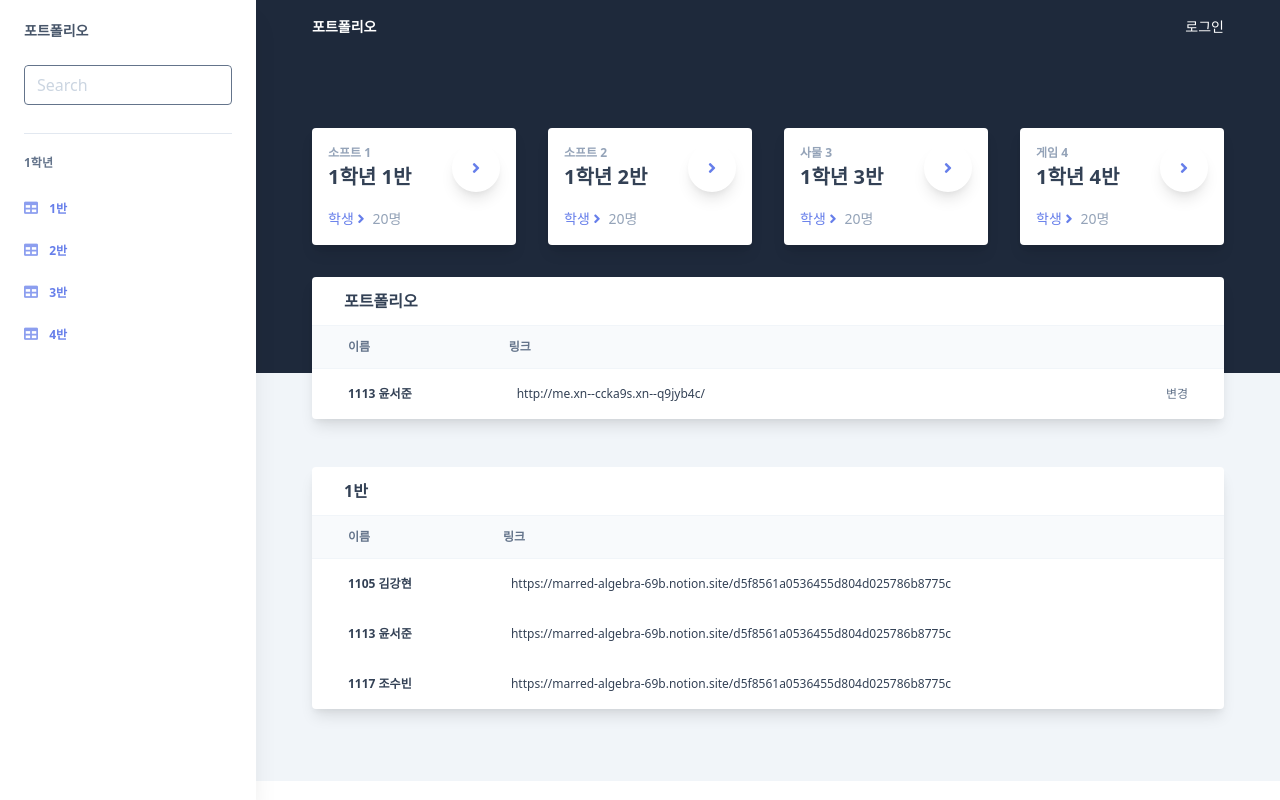
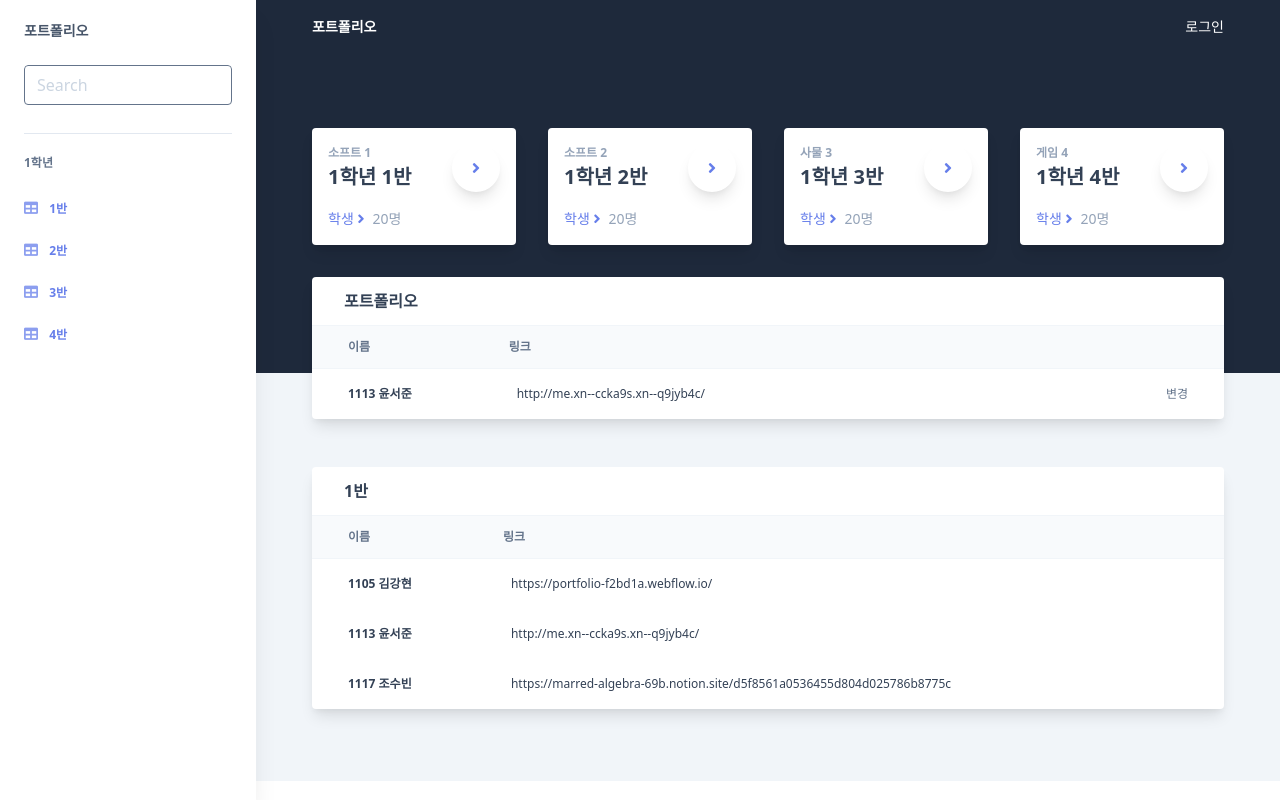
Before and after one commit to github-jademon/PortfolioChk, a Next.js app: page / in a window 1280 px wide. Built offline with nearby package versions, Linux system fonts and the light colour scheme.

Commit message:
modify data

```diff
--- a/components/Cards/CardTable.js
+++ b/components/Cards/CardTable.js
@@ -13,12 +13,12 @@ const data = {
     {
       stuid: "1105",
       stuname: "김강현",
-      stuurl: "https://marred-algebra-69b.notion.site/d5f8561a0536455d804d025786b8775c",
+      stuurl: "https://portfolio-f2bd1a.webflow.io/",
     },
     {
       stuid: "1113",
       stuname: "윤서준",
-      stuurl: "https://marred-algebra-69b.notion.site/d5f8561a0536455d804d025786b8775c",
+      stuurl: "http://me.xn--ccka9s.xn--q9jyb4c/",
     },
     {
       stuid: "1117",
```
